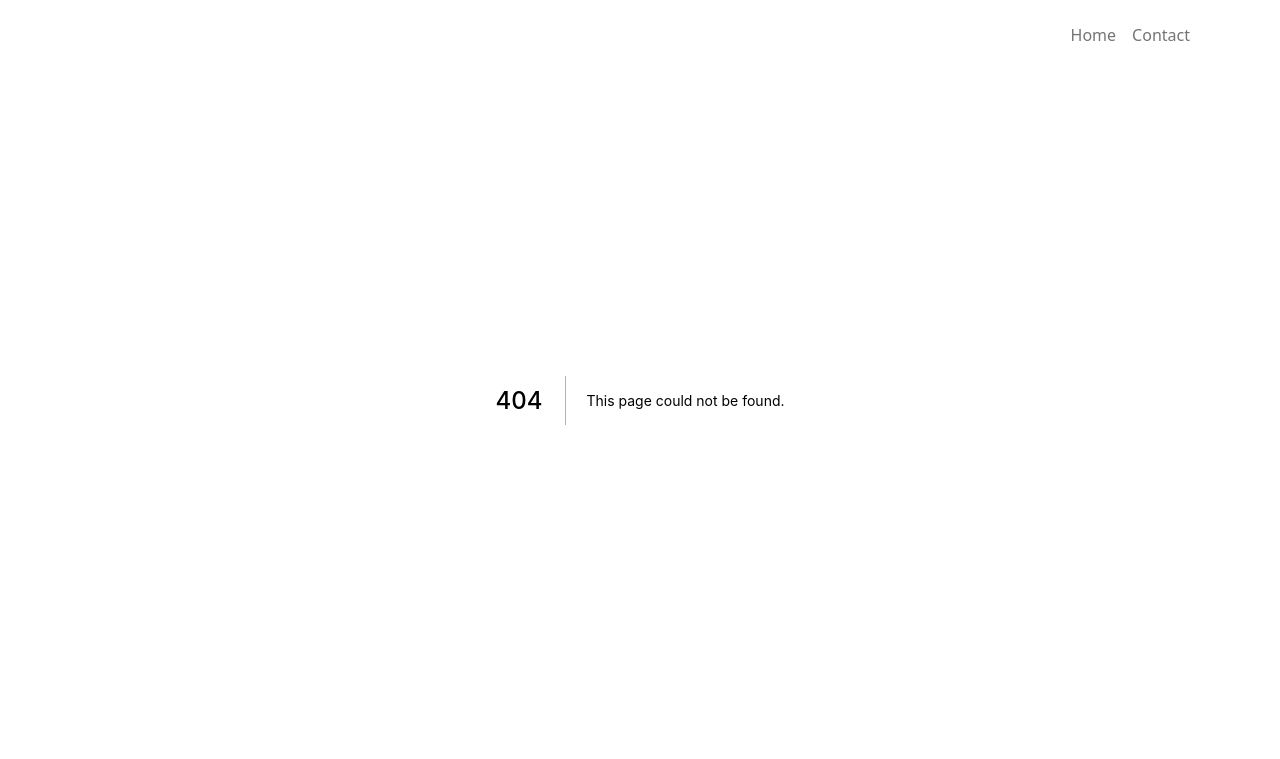
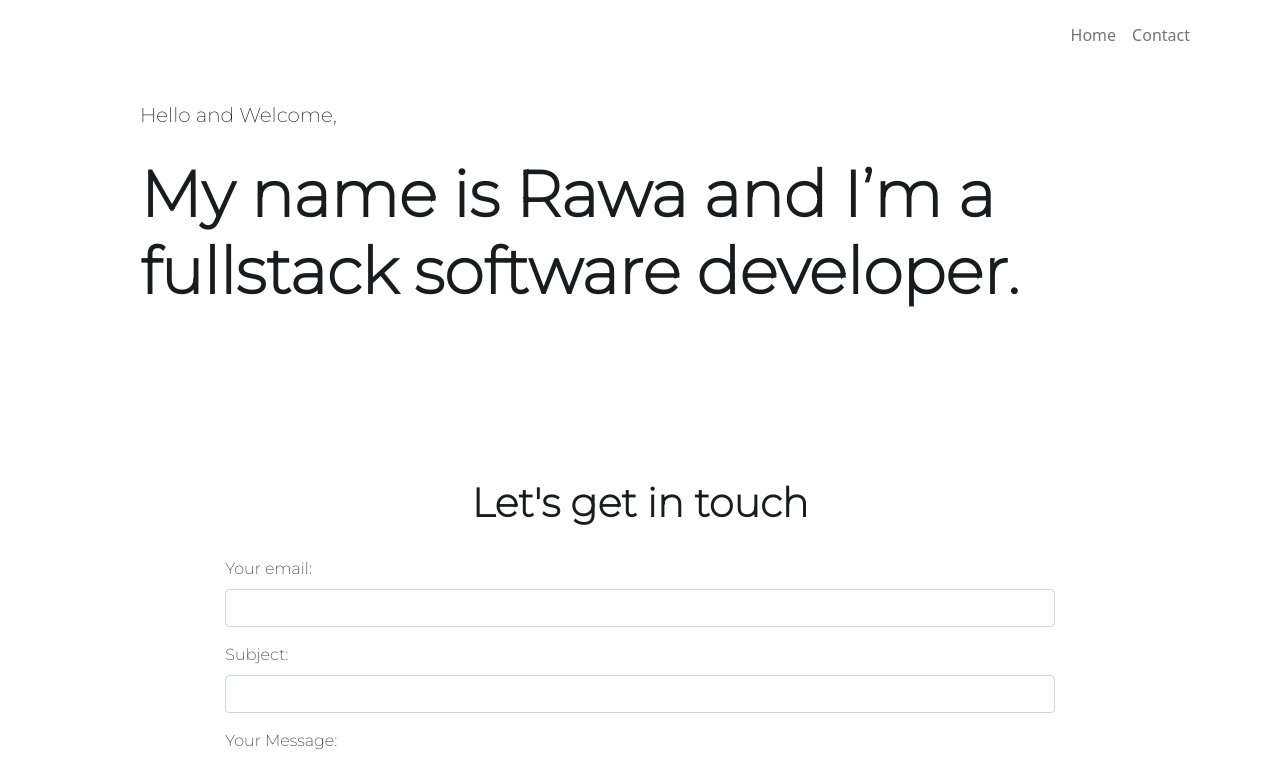
Before and after one commit to Rawa08/Portfolio, a Next.js app: page /contact in a window 1280 px wide. Before the commit this address had no page. Shown: the top 759 px of the page. Built offline with nearby package versions, Linux system fonts and the light colour scheme.

Commit message:
contact page created

```diff
--- a/components/ContactForm.js
+++ b/components/ContactForm.js
@@ -1,5 +1,5 @@
-import {useState} from 'react';
-import {Form, Button} from 'react-bootstrap';
+import { useState, useEffect } from 'react';
+import { Form, Button, Alert } from 'react-bootstrap';
 import styles from '../styles/Home.module.css';
 
 
@@ -7,9 +7,9 @@ const ContactForm = () => {
   const [subject, setSubject] = useState('');
   const [text, setText] = useState('');
   const [from, setFrom] = useState('');
-const [feedback, setFeedback] = useState(false);
+  const [feedback, setFeedback] = useState({ success: false, text: '', alertVariant: '',notSuccess:false });
 
-const submitForm =  (e) => {
+  const submitForm = (e) => {
     e.preventDefault();
 
     fetch('/api/contact', {
@@ -18,19 +18,19 @@ const submitForm =  (e) => {
         'Content-Type': 'application/json'
       },
       body: JSON.stringify({
-          fromMail:from,
-          subject1:subject,
-          message1:text
+        fromMail: from,
+        subject1: subject,
+        message1: text
       })
     }).then((res) => {
-      if(res.status === 200)
-      {
+      console.log(res.status)
+      if (res.status === 200) {
         setFrom('');
         setSubject('');
         setText('');
-    setFeedback(true)
+        setFeedback({ success: true ,text: 'Your message have been sent, i will get back to you asap', alertVariant: 'info' })
       } else {
-
+        setFeedback({ success: false, text: 'Something went wrong please try again', alertVariant: 'danger' , notSuccess:true})
       }
     })
   }
@@ -38,29 +38,41 @@ const submitForm =  (e) => {
 
 
   return (
-        <>{feedback ? <p>Your message is sent </p> :
-<Form onSubmit={e => submitForm(e)} className="m-5">
+    <>{feedback.success ?
+
+      <Alert variant={feedback.alertVariant}>
+        <p className={styles.feedback
+        }>{feedback.text}</p>
+      </Alert>
+      :
+      <Form onSubmit={e => submitForm(e)} className="m-2">
         <Form.Group className="mb-3" controlId="formBasicEmail">
           <Form.Label>Your email:</Form.Label>
-    <Form.Control type="email"  value={from} onChange={e => setFrom(e.target.value)} required />
-    <Form.Text className="text-muted" onChange={e => setText(e.target.value) } />
+          <Form.Control type="email" value={from} onChange={e => setFrom(e.target.value)} required />
+          <Form.Text className="text-muted" onChange={e => setText(e.target.value)} />
 
         </Form.Group>
 
         <Form.Group className="mb-3" controlId="formBasicPassword">
           <Form.Label>Subject:</Form.Label>
-    <Form.Control type="text" value={subject}  onChange={e => setSubject(e.target.value)} required/>
+          <Form.Control type="text" value={subject} onChange={e => setSubject(e.target.value)} required />
         </Form.Group>
 
 
         <Form.Group className="mb-3" controlId="exampleForm.ControlTextarea1">
           <Form.Label>Your Message:</Form.Label>
-    <Form.Control as="textarea" rows={3} value={text} onChange={e => setText(e.target.value)} required/>
+          <Form.Control as="textarea" rows={3} value={text} onChange={e => setText(e.target.value)} required />
         </Form.Group>
         <Button className={styles.formButton} type="submit">
           Submit
         </Button>
-</Form>}</>
+      </Form>}
+      {feedback.notSuccess &&       <Alert variant={feedback.alertVariant}>
+        <p className={styles.feedback
+        }>{feedback.text}</p>
+      </Alert>}
+
+      </>
   )
 }
 
--- a/components/Nav.js
+++ b/components/Nav.js
@@ -16,9 +16,9 @@ const CustomNav = () => {
     <Navbar.Toggle aria-controls="basic-navbar-nav" className="ms-auto" />
     <Navbar.Collapse id="basic-navbar-nav">
       <Nav className="ms-auto">
-        <Nav.Link href="#home" className={navStyle.customNavLink}>Home</Nav.Link>
+        <Nav.Link href="/" className={navStyle.customNavLink}>Home</Nav.Link>
 
-        <Nav.Link href="#home" className={navStyle.customNavLink}>Contact</Nav.Link>
+        <Nav.Link href="/contact" className={navStyle.customNavLink}>Contact</Nav.Link>
 
 
       </Nav>
--- /dev/null
+++ b/pages/contact.js
@@ -0,0 +1,41 @@
+
+import Head from 'next/head';
+import styles from '../styles/Home.module.css';
+import { Col, Row } from 'react-bootstrap';
+
+import ContactForm from '../components/ContactForm';
+
+export default function Contact() {
+
+  return (
+    <div className={styles.bodyContainer}>
+      <Head>
+        <title>Rawa DEV</title>
+        <meta name="description" content="Fullstack web developer" />
+        <meta name="description" content="Fullstack Software developer" />
+        <link rel="icon" href="/favicon.ico" />
+      </Head>
+
+ {/* HEADER SECTION */}
+      <Row>
+        <div className={styles.hero}>
+          <Col lg={12} xs={12} className=""> <p>Hello and Welcome,</p></Col>
+          <Col lg={12} xs={12} className=""><h1>My name is Rawa and I’m a fullstack software developer.</h1></Col>
+        </div>
+      </Row>
+ {/* END OF HEADER SECTION */}
+
+
+
+
+
+<Row className="d-flex justify-content-center mt-5">
+         <Col lg={12}><p className={styles.contactHeader}>Let's get in touch</p></Col>
+       <Col lg={8}>  <ContactForm /></Col>
+</Row>
+         <footer className={styles.footer}>
+<p>My Footer</p>
+      </footer>
+    </div>
+  )
+}
--- a/pages/index.js
+++ b/pages/index.js
@@ -5,7 +5,7 @@ import { Col, Row } from 'react-bootstrap';
 import Image from 'next/image';
 import ProjectCard from '../components/projects/ProjectCard'
 import { createClient } from 'contentful';
-import ContactForm from '../components/ContactForm';
+
 
 
 export const getStaticProps = async () => {
@@ -78,9 +78,7 @@ export default function Home({projects, experties}) {
       </Row>
       </div>
 
-<Row className="d-flex justify-content-center">
-       <Col lg={8}>  <ContactForm /></Col>
-</Row>
+
          <footer className={styles.footer}>
 <p>My Footer</p>
       </footer>
--- a/styles/Home.module.css
+++ b/styles/Home.module.css
@@ -80,6 +80,14 @@ font-size: 64px;
   overflow: hidden;
 text-overflow: ellipsis;}
 
+/* Contact Page */
+
+.contactHeader{
+  text-align: center;
+  color: #1A1B1F;
+  font-weight: bold;
+font-size: 40px;
+}
 
 .formButton{
   background-color: #ffffff;
@@ -93,6 +101,14 @@ text-overflow: ellipsis;}
   border: #ffffff solid 1px;
 }
 
+.feedback {
+  text-align: center;
+
+  font-family: 'Montserrat', sans-serif;
+  color:#1A1B1F;
+font-weight: bold;
+font-size: 40px;
+}
 
 .footer {
   width: 100%;
```
Lines whose indentation alone changed are shown as unchanged.
